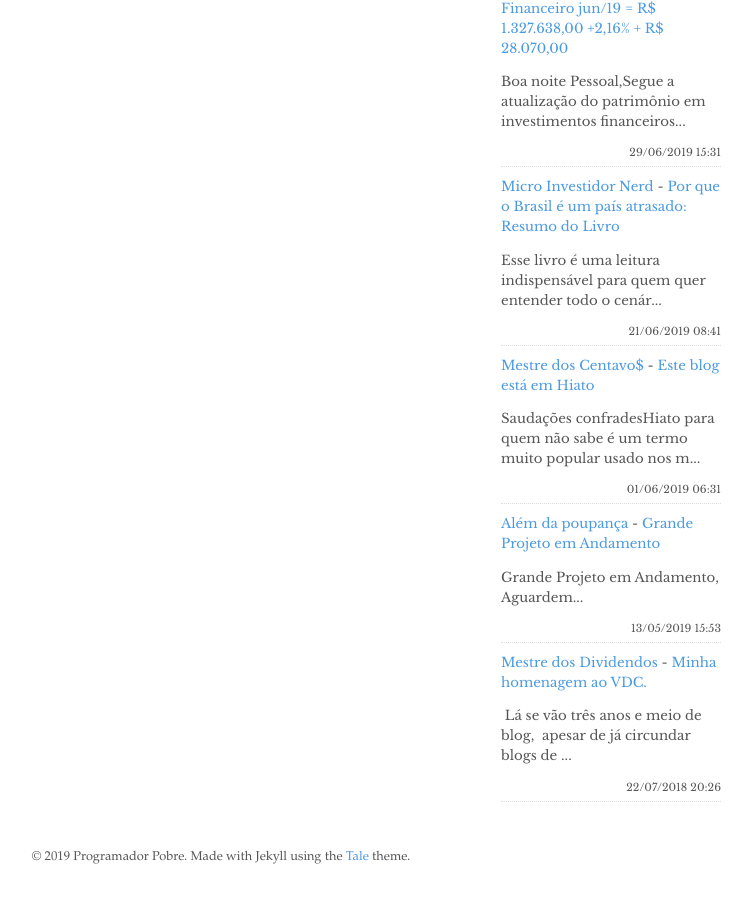
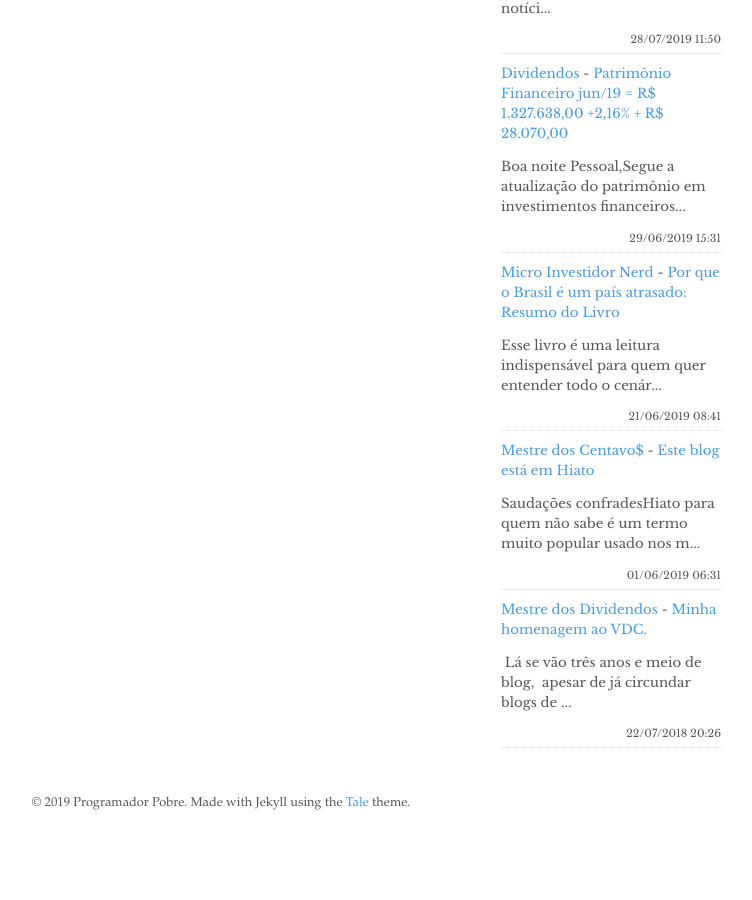
Before and after one commit to programadorpobre/programadorpobre.github.io, a Jekyll site: the page built from index.html, in a window 1280 px wide and 900 px high, scrolled down 937 px. Shown: the whole window, without its empty margins (419-1171 px from the left). Built offline with Jekyll 4.4.1, drawn with Linux system fonts in a browser that asks for light colours; the list of posts is cut into pages by our own code; comment, search, counter and statistics services are not loaded; after the commit the page ends 1783 px from its top, so only the background shows below that; some of the changed text lies outside the part shown.

Commit message:
[ci skip] travis #729

```diff
--- a/_includes/feed-entries.html
+++ b/_includes/feed-entries.html
@@ -1,3 +1,8 @@
+<div class="feed-entry">
+    <a class="feed-entry-site-name" href="https://alemdapoupanca.blogspot.com/">Além da poupança</a> - <a class="feed-entry-title" href="https://alemdapoupanca.blogspot.com/2019/08/rebooting-life.html">Rebooting the life</a>
+    <p class="feed-entry-summary"></p>
+    <time datetime="2019-08-04T16:48:00.000-03:00">04/08/2019 16:48</time>
+</div>
 <div class="feed-entry">
     <a class="feed-entry-site-name" href="https://oaportadorfinanceiro.blogspot.com/">O Aportador</a> - <a class="feed-entry-title" href="https://oaportadorfinanceiro.blogspot.com/2019/08/fechamento-julho2019-r-83008252.html">Fechamento Julho/2019: R$ 830.082,52</a>
     <p class="feed-entry-summary">“Time is a created thing. To say 'I don't have time,' is like saying, 'I don't w...</p>
@@ -34,11 +39,6 @@
     <time datetime="2019-06-01T06:31:00.000-07:00">01/06/2019 06:31</time>
 </div>
 <div class="feed-entry">
-    <a class="feed-entry-site-name" href="https://alemdapoupanca.blogspot.com/">Além da poupança</a> - <a class="feed-entry-title" href="https://alemdapoupanca.blogspot.com/2019/05/grande-projeto-em-andamento.html">Grande Projeto em Andamento</a>
-    <p class="feed-entry-summary">Grande Projeto em Andamento, Aguardem...</p>
-    <time datetime="2019-05-13T15:53:00.001-03:00">13/05/2019 15:53</time>
-</div>
-<div class="feed-entry">
     <a class="feed-entry-site-name" href="https://mestredosdividendos.blogspot.com/">Mestre dos Dividendos</a> - <a class="feed-entry-title" href="https://mestredosdividendos.blogspot.com/2018/07/minha-homenagem-ao-vdc.html">Minha homenagem ao VDC.</a>
     <p class="feed-entry-summary">&nbsp;Lá se vão três anos e meio de blog,&nbsp; apesar de já circundar blogs de ...</p>
     <time datetime="2018-07-22T20:26:00.001-07:00">22/07/2018 20:26</time>
```
